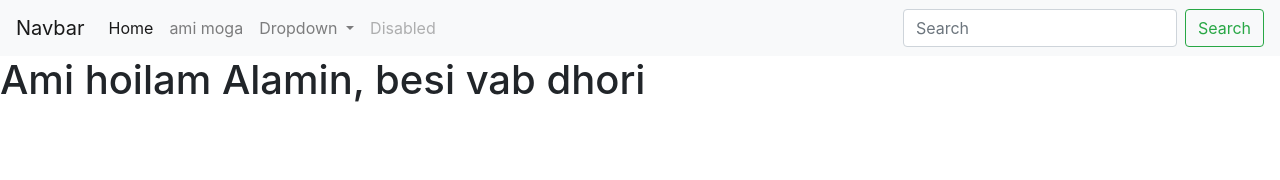
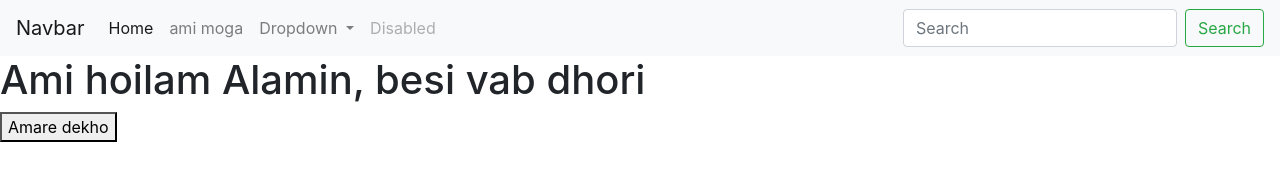
Before and after one commit to alamin853/personal, a plain HTML site: page index.html in a window 1280 px wide. Drawn offline with nearby package versions, Linux system fonts and the light colour scheme.

Commit message:
Create a button

```diff
--- a/index.html
+++ b/index.html
@@ -46,6 +46,9 @@
       </nav>
 
       <h1 class="text-justify">Ami hoilam Alamin, besi vab dhori</h1>
+      <button>
+        Amare dekho
+      </button>
 
 
     <script src="https://code.jquery.com/jquery-3.4.1.slim.min.js" integrity="sha384-J6qa4849blE2+poT4WnyKhv5vZF5SrPo0iEjwBvKU7imGFAV0wwj1yYfoRSJoZ+n" crossorigin="anonymous"></script>
```
